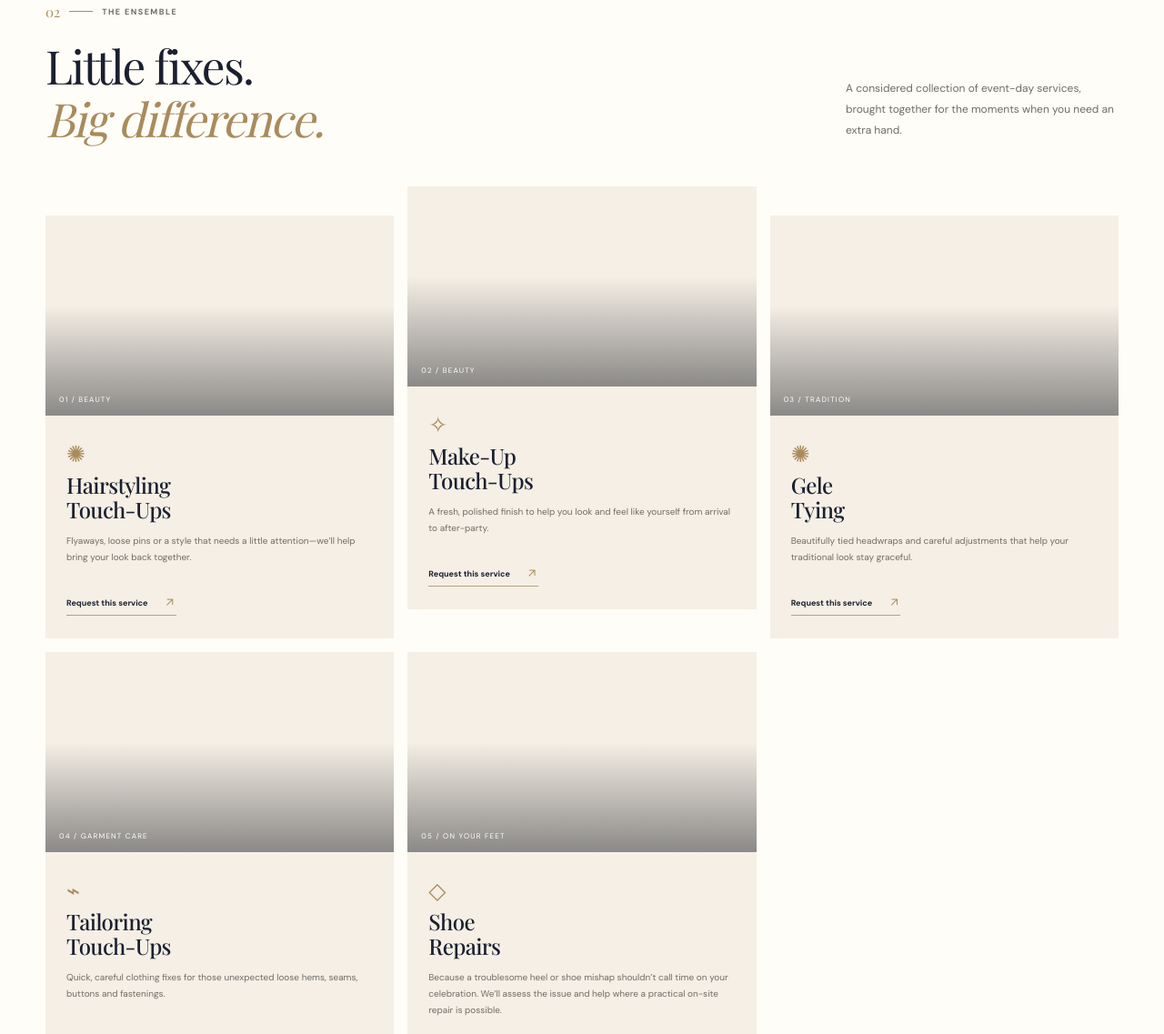
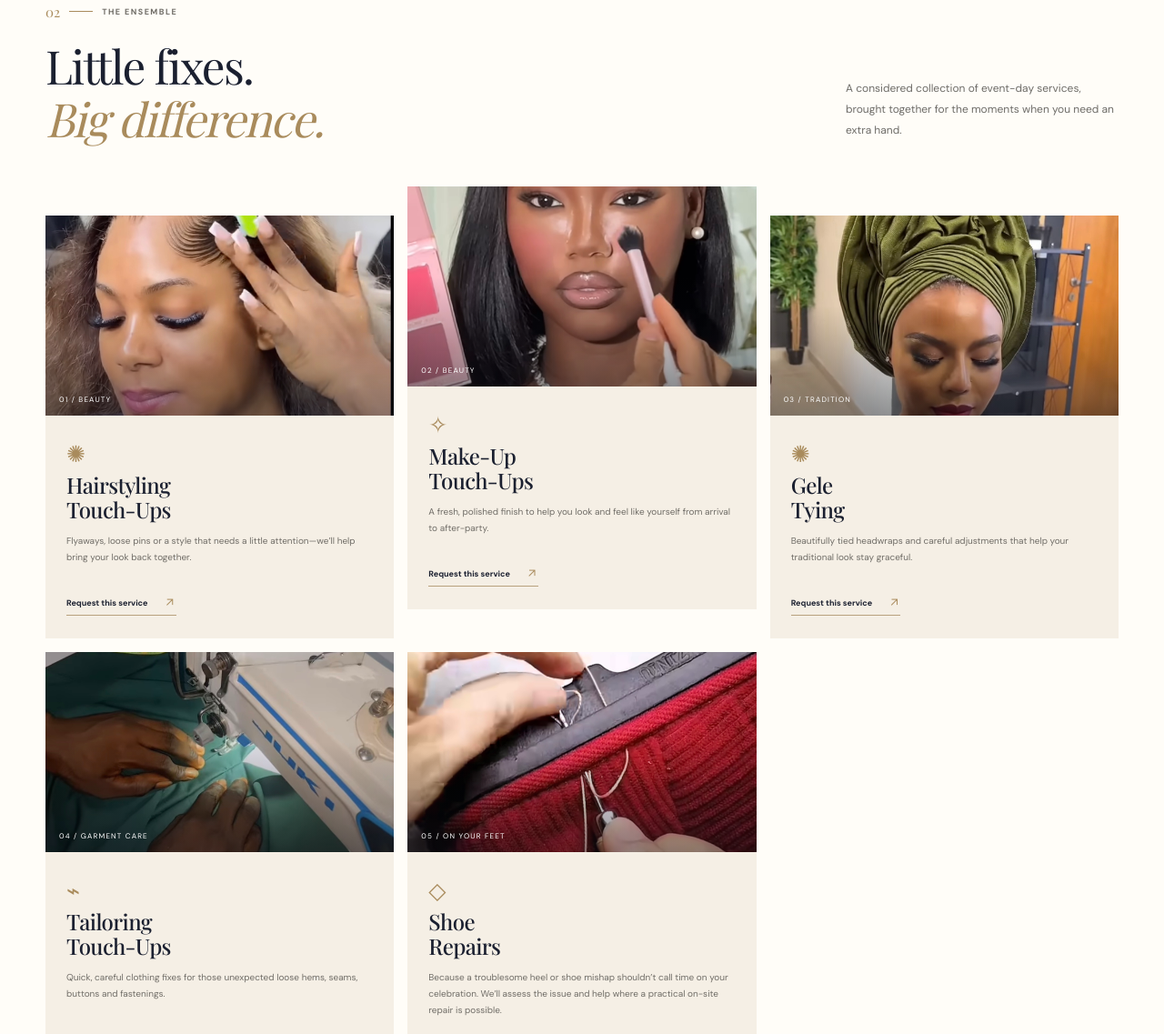
Before and after one commit to Victor-chiemerie/the-service-ensemble, a plain HTML site: page index.html in a window 1280 px wide. Shown: the part 1442-2579 px from the top of the page at 91% size. Drawn offline with nearby package versions, Linux system fonts and the light colour scheme; the site is published under a folder, as on GitHub Pages, so addresses that start at the root find nothing.

Commit message:
Fix url link of service card photos

```diff
--- a/styles.css
+++ b/styles.css
@@ -455,23 +455,23 @@ h2 em {
 }
 .photo-hair {
   /* background-image: url("https://images.unsplash.com/photo-1522335789203-aabd1fc54bc9?auto=format&fit=crop&w=800&q=85"); */
-  background-image: url("/images/service-photos/hair-styling.jpeg");
+  background-image: url("./images/service-photos/hair-styling.jpeg");
 }
 .photo-makeup {
   /* background-image: url("https://images.unsplash.com/photo-1487412947147-5cebf100ffc2?auto=format&fit=crop&w=800&q=85"); */
-  background-image: url("/images/service-photos/make-up.jpeg");
+  background-image: url("./images/service-photos/make-up.jpeg");
 }
 .photo-gele {
   /* background-image: url("https://images.unsplash.com/photo-1534528741775-53994a69daeb?auto=format&fit=crop&w=800&q=85"); */
-  background-image: url("/images/service-photos/gele.jpeg");
+  background-image: url("./images/service-photos/gele.jpeg");
 }
 .photo-tailoring {
   /* background-image: url("https://images.unsplash.com/photo-1598033129183-c4f50c736f10?auto=format&fit=crop&w=800&q=85"); */
-  background-image: url("/images/service-photos/tailoring.jpeg");
+  background-image: url("./images/service-photos/tailoring.jpeg");
 }
 .photo-shoes {
   /* background-image: url("https://images.unsplash.com/photo-1543163521-1bf539c55dd2?auto=format&fit=crop&w=800&q=85"); */
-  background-image: url("/images/service-photos/shoe-repair.jpeg");
+  background-image: url("./images/service-photos/shoe-repair.jpeg");
 }
 .service-card-body {
   padding: 24px 23px 25px;
```
